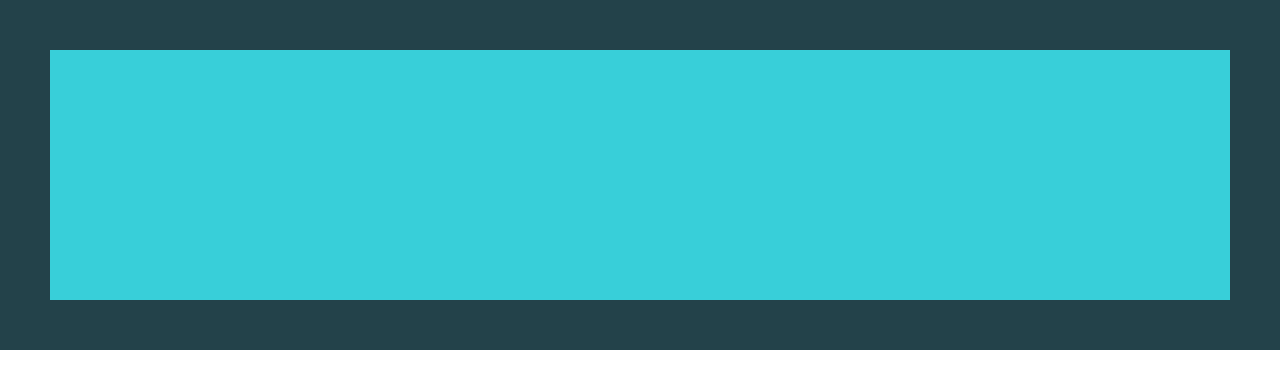
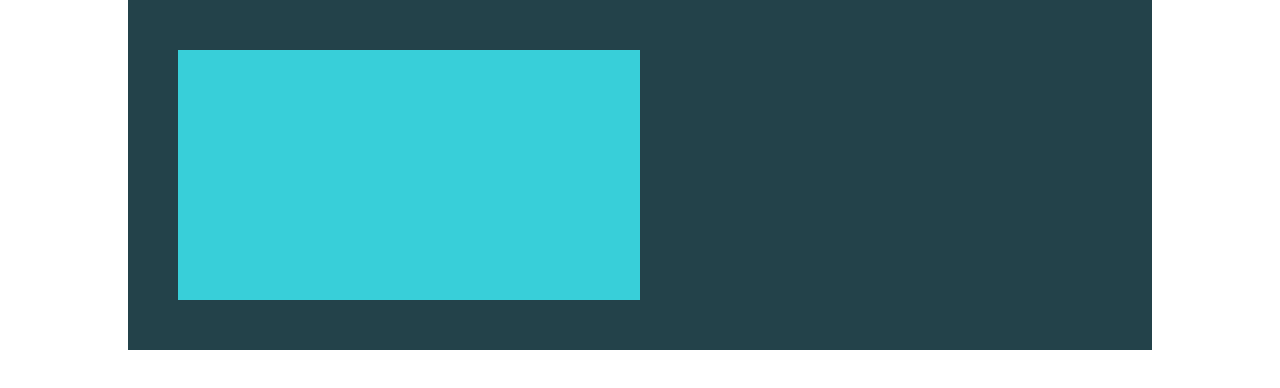
Before and after one commit to jaggehns/Responsive-Layouts, a plain HTML site: page Using percentages and avoiding heights/index.html in a window 1280 px wide. Drawn offline with Linux system fonts and the light colour scheme.

Commit message:
Percentages on the child

```diff
--- a/Using percentages and avoiding heights/style.css
+++ b/Using percentages and avoiding heights/style.css
@@ -9,13 +9,24 @@ body {
 .parent {
   background-color: #23424a;
   padding: 50px;
+  width: 80%;
+  margin: 0 auto;
 }
+
+/* .child {
+  background-color: #38cfd9;
+  height: 250px;
+} */
+/*Work in percentages for width*/
+/*having absolute widths takes away responsiveness*/
+/*child has the % width of the parent*/
 
 .child {
   background-color: #38cfd9;
+  width: 50%;
   height: 250px;
 }
 
-/*Work in percentages for width*/
-/*having absolute widths takes away responsiveness*/
-/*child has the % width of the parent*/
+/*CSS tries to not lose information*/
+/*if child has bigger width than parent, overflows*/
+/*always x% of the elements parent*/
```
